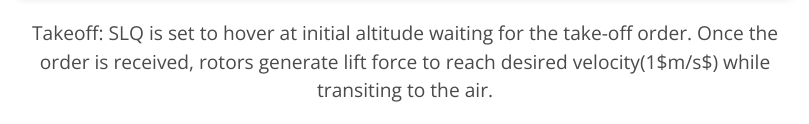
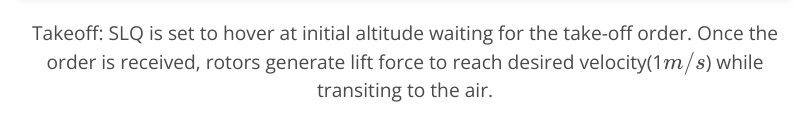
Before and after one commit to airsurfacetransition/airsurfacetransition.github.io, a plain HTML site: page index.html in a window 1280 px wide. Shown: the part 828-952 px from the top of the page, 235-1044 px from the left. Drawn offline with nearby package versions, Linux system fonts and the light colour scheme.

Commit message:
Update index.html

```diff
--- a/index.html
+++ b/index.html
@@ -3,16 +3,27 @@
 <head>
   <meta charset="utf-8">
   <meta name="viewport" content="width=device-width, initial-scale=1">
-   <!-- 关键：引入 MathJax 库（用于渲染公式） -->
-  <script src="https://cdn.jsdelivr.net/npm/mathjax@3/es5/tex-mml-chtml.js"></script>
-  <!-- 配置 MathJax：识别 $...$ 为行内公式（如 $m/s^2$） -->
+
+ <!-- 1. 先配置 MathJax（关键：必须在加载库之前） -->
   <script>
     MathJax = {
       tex: {
-        inlineMath: [['$', '$']] // 启用 $ 作为行内公式的分隔符
+        inlineMath: [['$', '$']] // 启用 $ 作为行内公式分隔符
+      },
+      startup: {
+        pageReady: function() {
+          // 确保页面加载完成后触发渲染
+          return MathJax.startup.defaultPageReady().then(function() {
+            MathJax.typeset(); // 手动触发公式渲染
+          });
+        }
       }
     };
   </script>
+
+  <!-- 2. 再加载 MathJax 库（顺序不能反） -->
+  <script src="https://cdn.jsdelivr.net/npm/mathjax@3/es5/tex-mml-chtml.js" defer></script>
+
   <!-- 元数据 -->
   <meta name="title" content="Air-Surface Transition of a Novel Leg-Assisted Multirotor UAV: Design and Control">
   <meta name="description" content="experiment videos for paper">
```
